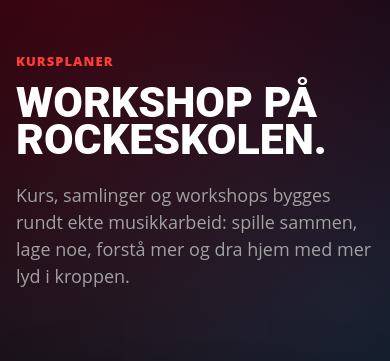
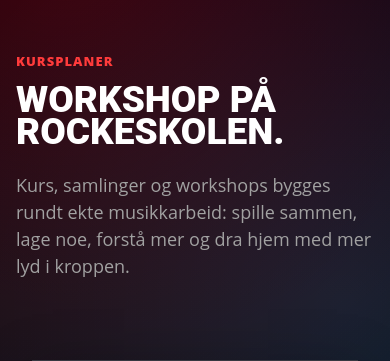
Before and after one commit to pksinatra/rockeskolen, a PHP site: page /workshop/ in a window 390 px wide. Shown: the part 65-426 px from the top of the page. Run offline with PHP 8.4, Linux system fonts and the light colour scheme.

Commit message:
Keep the workshop heading from breaking inside a word on phones
Co-Authored-By: Claude Opus 5.5 <noreply@anthropic.com>

```diff
--- a/workshop/index.php
+++ b/workshop/index.php
@@ -117,8 +117,7 @@ $plans = [
   <style>
     @media (max-width: 640px) {
       .page-title h1 {
-        font-size: clamp(38px, 11vw, 48px);
-        overflow-wrap: anywhere;
+        font-size: clamp(26px, 9.5vw, 48px);
       }
     }
   </style>
```
